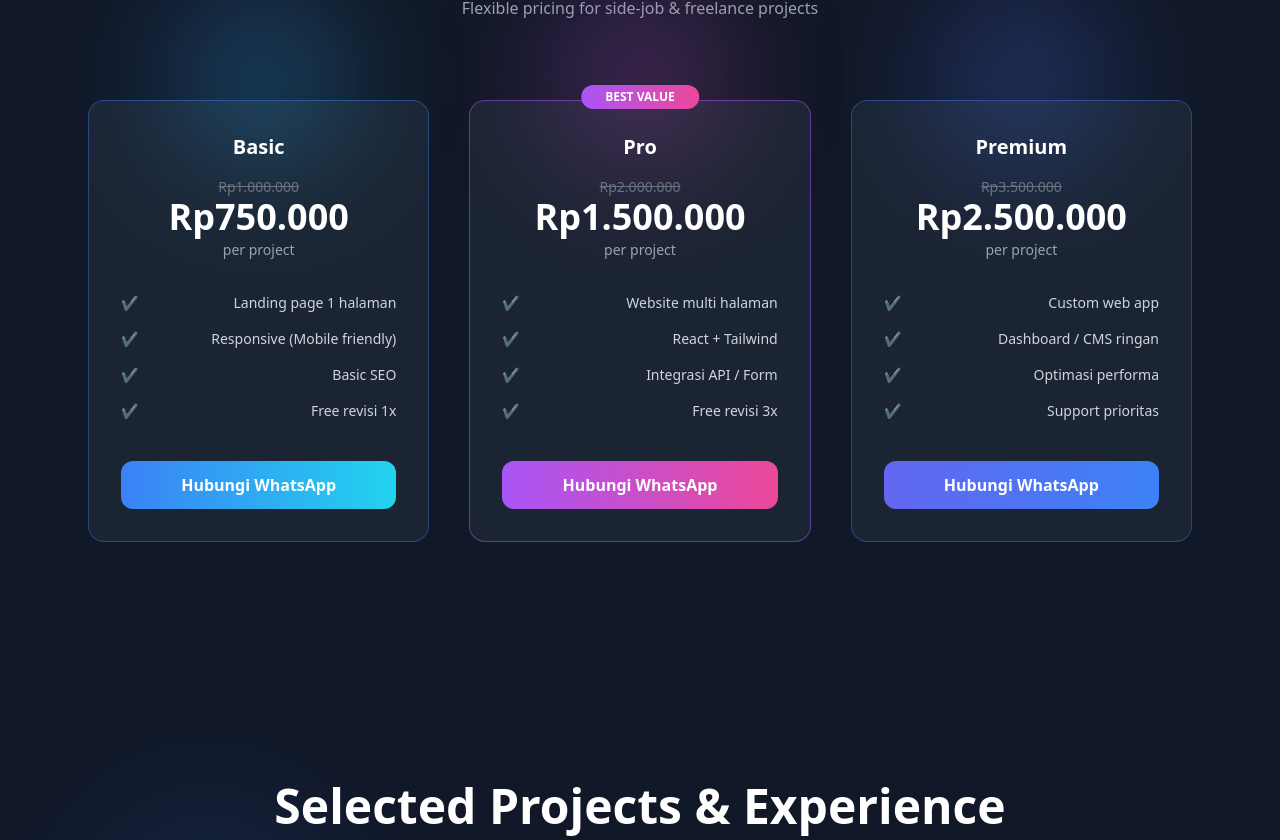
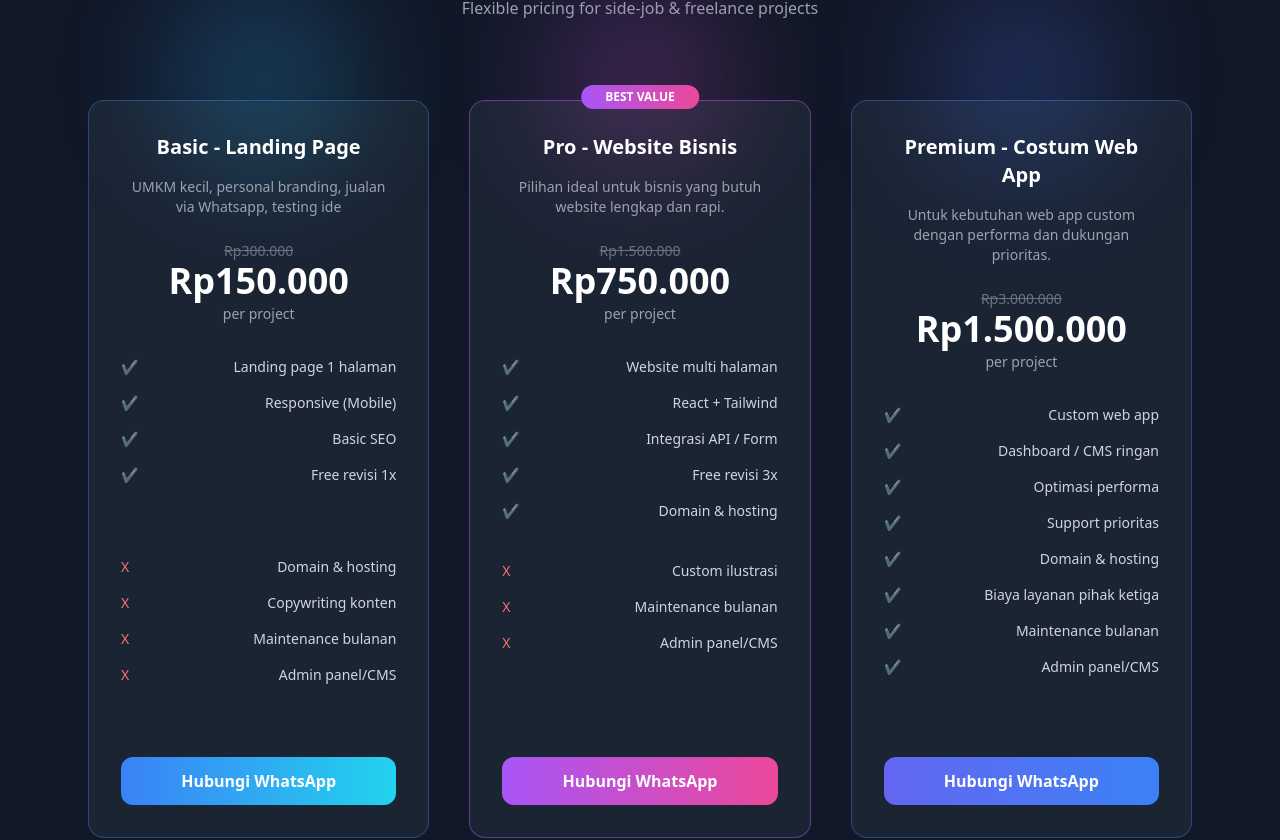
Before and after one commit to GhaniKale/portofolio-codewithu, a React (Vite) app: page / in a window 1280 px wide. Shown: the part 980-1820 px from the top of the page. Built offline with nearby package versions, Linux system fonts and the light colour scheme; a web font is replaced by a local one.

Commit message:
Update pricing

```diff
--- a/src/sections/Contact.jsx
+++ b/src/sections/Contact.jsx
@@ -73,7 +73,7 @@ export default function Contact() {
                     Phone
                   </span>
                   <p className="text-white font-medium text-sm leading-tight">
-                    +62 812 xxxx xxxx
+                    +62 859 7284 2784
                   </p>
                 </div>
               </div>
--- a/src/sections/Pricing.jsx
+++ b/src/sections/Pricing.jsx
@@ -1,22 +1,25 @@
 const plans = [
   {
-    name: "Basic",
-    price: "Rp750.000",
-    oldPrice: "Rp1.000.000",
+    name: "Basic - Landing Page",
+    description: "UMKM kecil, personal branding, jualan via Whatsapp, testing ide",
+    price: "Rp150.000",
+    oldPrice: "Rp300.000",
     accent: "from-blue-500 to-cyan-400",
     border: "border-blue-500/40",
     features: [
       "Landing page 1 halaman",
-      "Responsive (Mobile friendly)",
+      "Responsive (Mobile)",
       "Basic SEO",
       "Free revisi 1x",
     ],
+    notinclude: ["Domain & hosting", "Copywriting konten", "Maintenance bulanan","Admin panel/CMS"],
     wa: "Paket Basic",
   },
   {
-    name: "Pro",
-    price: "Rp1.500.000",
-    oldPrice: "Rp2.000.000",
+    name: "Pro - Website Bisnis",
+    description: "Pilihan ideal untuk bisnis yang butuh website lengkap dan rapi.",
+    price: "Rp750.000",
+    oldPrice: "Rp1.500.000",
     accent: "from-purple-500 to-pink-500",
     border: "border-purple-500/50",
     best: true,
@@ -25,13 +28,17 @@ const plans = [
       "React + Tailwind",
       "Integrasi API / Form",
       "Free revisi 3x",
+      "Domain & hosting",
     ],
+    notinclude: [ "Custom ilustrasi", "Maintenance bulanan","Admin panel/CMS"],
     wa: "Paket Pro",
   },
   {
-    name: "Premium",
-    price: "Rp2.500.000",
-    oldPrice: "Rp3.500.000",
+    name: "Premium - Costum Web App",
+    description:
+      "Untuk kebutuhan web app custom dengan performa dan dukungan prioritas.",
+    price: "Rp1.500.000",
+    oldPrice: "Rp3.000.000",
     accent: "from-indigo-500 to-blue-500",
     border: "border-blue-500/40",
     features: [
@@ -39,7 +46,12 @@ const plans = [
       "Dashboard / CMS ringan",
       "Optimasi performa",
       "Support prioritas",
+      "Domain & hosting",
+      "Biaya layanan pihak ketiga",
+      "Maintenance bulanan",
+      "Admin panel/CMS",
     ],
+     notinclude: [],
     wa: "Paket Premium",
   },
 ];
@@ -101,6 +113,9 @@ export default function Pricing() {
               <h3 className="text-xl font-bold mb-4 text-center z-10">
                 {plan.name}
               </h3>
+              <p className="text-gray-400 text-sm text-center mb-6 z-10">
+                {plan.description}
+              </p>
 
               {/* PRICE */}
               <div className="text-center mb-8 z-10">
@@ -118,6 +133,16 @@ export default function Pricing() {
                 {plan.features.map((item) => (
                   <li key={item} className="flex gap-3">
                     <span className="text-green-400">✔</span>
+                    {item}
+                  </li>
+                ))}
+              </ul>
+
+              {/* NOT INCLUDE */}
+              <ul className="flex-1 text-gray-300 space-y-4 mb-10 text-sm z-10">
+                {plan.notinclude.map((item) => (
+                  <li key={item} className="flex gap-3">
+                    <span className="text-red-400">X</span>
                     {item}
                   </li>
                 ))}
```
